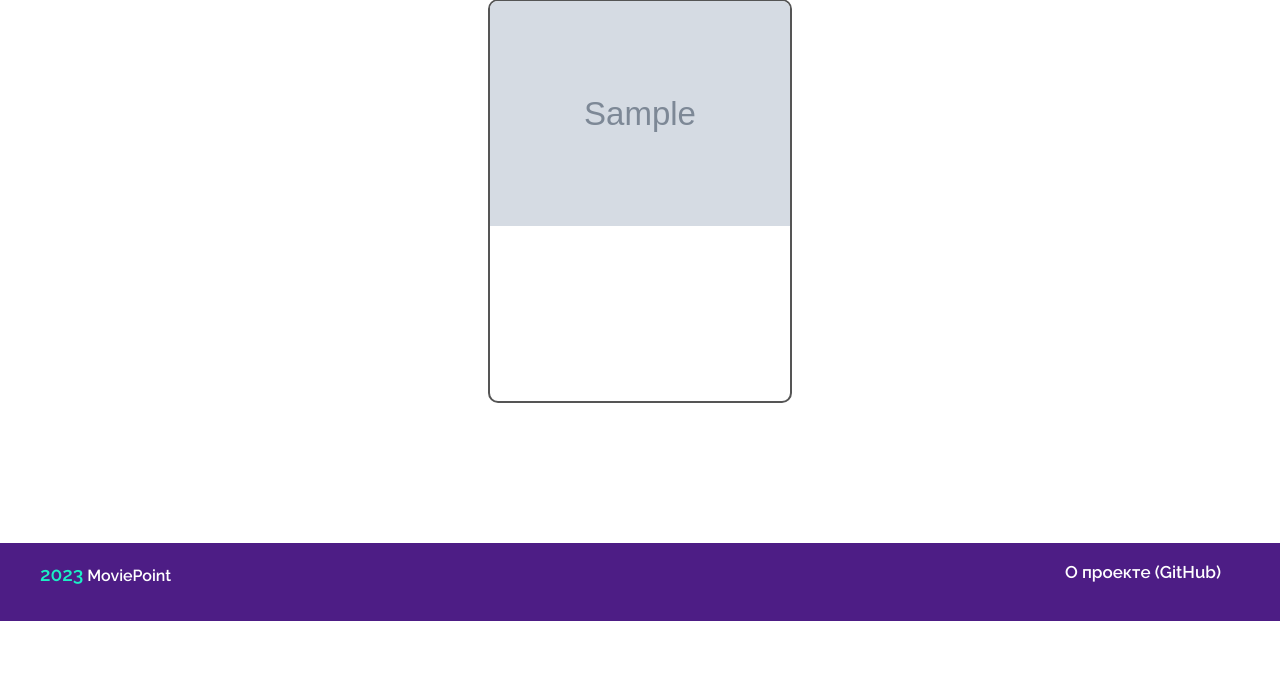
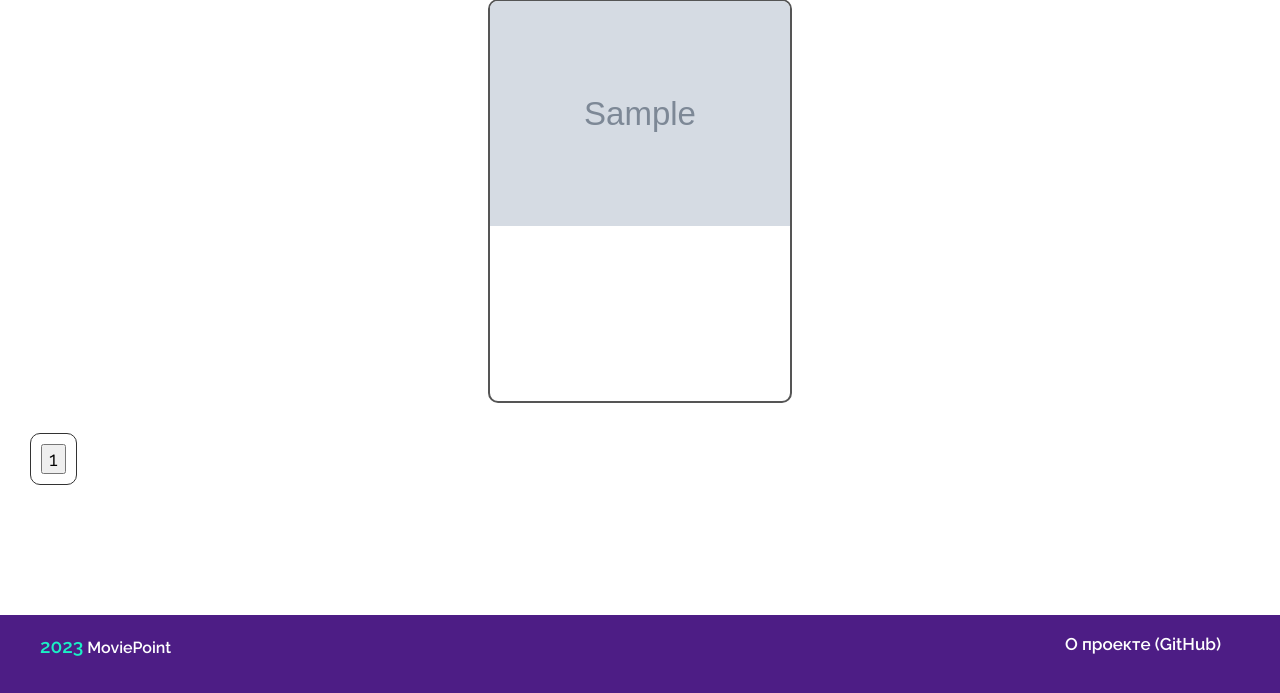
Before and after one commit to AlexSavelev/MoviePoint, a Flask app: template templates/search.html in a window 1280 px wide. Shown: the part 546-1239 px from the top of the page. Before the commit the page ends 1167 px from the top, so only its background shows below. Run offline with Flask 3, Linux system fonts and the light colour scheme; the template is opened without the code that fills it: most values are stand-ins (such as "Sample title", 1, 10 or a date in 2020); grey boxes marked "Sample" are stand-in pictures; data that the repository does not hold is empty; some libraries are stand-ins or nearby versions.

Commit message:
add pages choice

```diff
--- a/config.py
+++ b/config.py
@@ -13,6 +13,8 @@ ENABLE_DATA_LOAD = True
 FULL_LENGTH = 'FL'
 SERIES = 'S'
 
+MAX_MOVIE_COUNT = 20
+
 # Languages
 LANG_MAP = {'ru': ('Russian', 'Русский'), 'en': ('English', 'Английский')}
 # Ages
--- a/main.py
+++ b/main.py
@@ -142,6 +142,7 @@ def search():
     category = request.args.get('w', default='', type=str)
     query_text = request.args.get('q', default='', type=str)
     sort_type = request.args.get('sort', default='', type=str)
+    page_index = request.args.get('page', default=1, type=int) - 1
 
     if category == 'Жанр':
         found_genres = [i['id'] for i in get(f'{SITE_PATH}/api/v1/genres').json()['genres']
@@ -157,6 +158,12 @@ def search():
             medias = get(f'{SITE_PATH}/api/v1/movies/search', json={'must_be_released': True}).json()['movies']
     else:
         medias = get(f'{SITE_PATH}/api/v1/movies/search', json={'must_be_released': True}).json()['movies']
+
+    pages = [i + 1 for i in range(len(medias) // MAX_MOVIE_COUNT + int((len(medias) % MAX_MOVIE_COUNT != 0)))]
+    if len(medias) < page_index * MAX_MOVIE_COUNT:
+        abort(404)
+    medias = medias[page_index * MAX_MOVIE_COUNT:min((page_index + 1) * MAX_MOVIE_COUNT, len(medias))]
+
     medias = [
         {'title': i['title'],
          'watch_ref': f'/watch/{i["id"]}',
@@ -174,7 +181,7 @@ def search():
     sorted_types = ['Выберите...', 'По алфавиту', 'По рейтингу']
     filter_types = ['Название', 'Жанр', 'Режисёр', 'Возраст']
     return render_template('search.html', title='Поиск', not_found=nf, medias=medias, q=query_text, w=category,
-                           sort=sort_type, filter_types=filter_types, sorted_type=sorted_types)
+                           sort=sort_type, filter_types=filter_types, sorted_type=sorted_types, pages=pages)
 
 
 @app.route('/genres', methods=['GET', 'POST'])
--- a/static/css/style.css
+++ b/static/css/style.css
@@ -651,3 +651,20 @@ ul.footer-menu li {
 .movie-comment-review {
     font-size: 1rem;
 }
+
+.search-page-container {
+    margin: auto;
+    display: flex;
+    flex-direction: row;
+}
+
+.search-page-box {
+    margin: 10px;
+    padding: 10px;
+    font-size: 15pt;
+    padding: auto;
+    text-align: center;
+    color: #333333;
+    border: 1px solid #333333;
+    border-radius: 10px;
+}
--- a/templates/search.html
+++ b/templates/search.html
@@ -6,6 +6,7 @@
 </div>
 <div class="search-mid-box">
     <form class="search-mid-form" method="GET" action="/search">
+        <input type="hidden" name="sort" value="{{sort}}"/>
         <select name="w" value="{{w}}">
             {% for i in filter_types %}
             {% if i == w %}
@@ -29,19 +30,19 @@
     <div class="sorted_action">
         <form class="sorted_action" method="GET" action="/search">
             <label>Выбете критерий сортировки:</label>
+            <input type="hidden" name="w" value="{{w}}"/>
+            <input type="hidden" name="q" value="{{q}}"/>
             <select name="sort">
-                    {% for i in sorted_type %}
+                {% for i in sorted_type %}
                     {% if i == sort %}
                         <option selected>{{i}}</option>
                     {% else %}
                         <option>{{i}}</option>
                     {% endif %}
-                    {% endfor %}
+                {% endfor %}
             </select>
-            <button type="submit">
-                    Сортировать
-                </button>
-            </form>
+            <button type="submit">Сортировать</button>
+        </form>
     </div>
     {% if not_found %}
     <div class="alert alert-info search-alert" role="alert"><p>Ничего не найдено.</p></div>
@@ -54,5 +55,16 @@
             </a>
         {% endfor %}
     </div>
+    <div class="search-page-container">
+        {% for page in pages %}
+        <form action="/search" method="GET" class="search-page-box">
+            <input type="hidden" name="q" value="{{q}}"/>
+            <input type="hidden" name="w" value="{{w}}"/>
+            <input type="hidden" name="sort" value="{{sort}}"/>
+            <input type="hidden" name="page" value="{{page}}"/>
+            <input type="submit" value="{{page}}"/>
+        </form>
+        {% endfor %}
+    </div>
 </div>
 {% endblock %}
```
